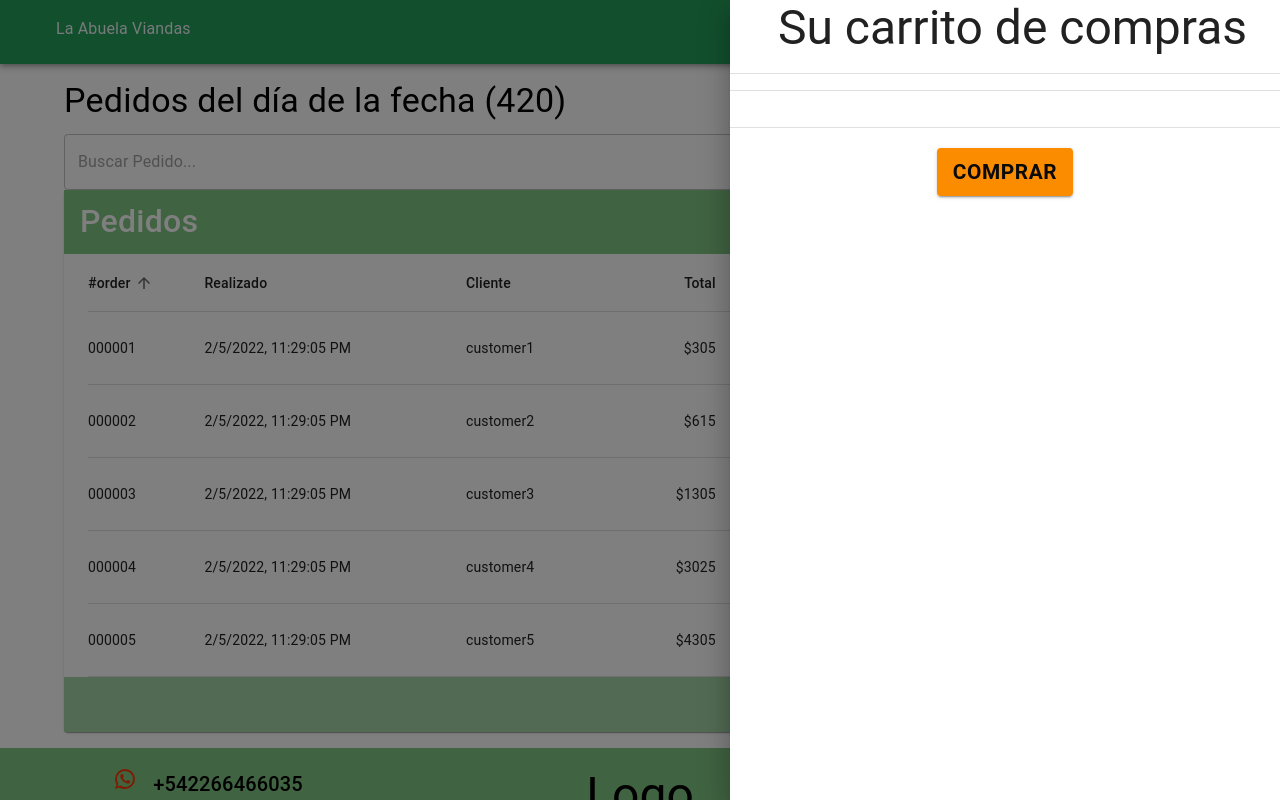
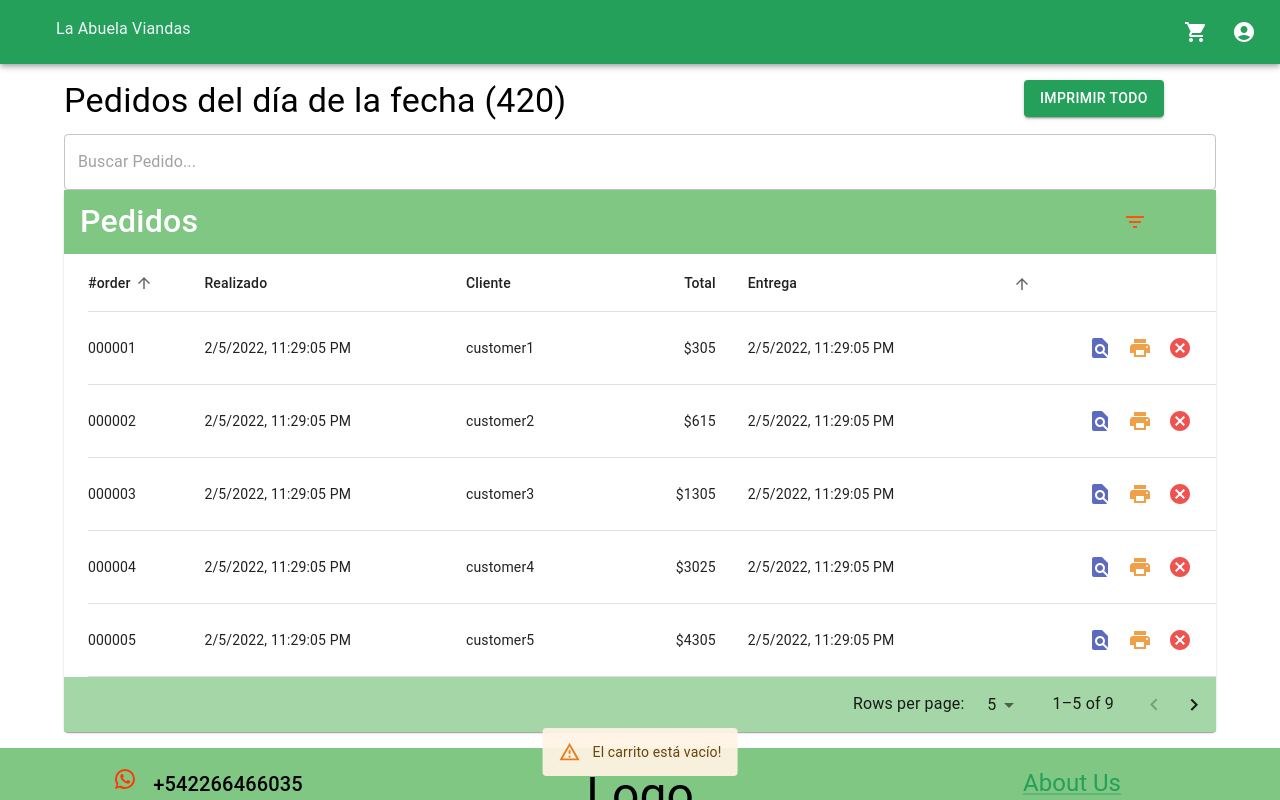
Before and after one commit to scorpion712/abuela-viandas, a Next.js app in the folder frontend/: page /kitchen in a window 1280 px wide. Both pictures are taken after a click on the button 1196 px from the left and 32 px from the top of the page. Shown: the top 800 px of the page. Built offline with nearby package versions, Linux system fonts and the light colour scheme; a web font is replaced by a local one.

Commit message:
Adding footer and cart styles

```diff
--- a/frontend/Cart/components/CartBody.tsx
+++ b/frontend/Cart/components/CartBody.tsx
@@ -1,5 +1,10 @@
 import React from "react";
-import { Box, Button, Divider } from "@mui/material";
+import {
+  Box,
+  Container,
+  Divider,
+  Typography,
+} from "@mui/material";
 
 import CartCheckout from "./CartCheckout";
 import { CartProvider } from "../context/CartProvider";
@@ -16,6 +21,7 @@ interface CartBodyProps {
 export const CartBody = (props: CartBodyProps) => {
   const { anchor, toggleDrawer } = props;
 
+  const { cartItems } = useCart();
   return (
     // <CartProvider>
     <Box
--- a/frontend/Cart/components/CartCheckout.tsx
+++ b/frontend/Cart/components/CartCheckout.tsx
@@ -12,7 +12,7 @@ export default function CartCheckout() {
 
   return (
     <Box className={classes.cartPurchaseButton}>
-      <Button variant="contained" onClick={handleCheckOut}>
+      <Button variant="contained" onClick={handleCheckOut} color="secondary" style={{fontSize:'1.3rem', fontWeight: "600", color: "#2b2626", paddingLeft: '2rem', paddingRight: '2rem'}}>
         Comprar
       </Button>
     </Box>
--- a/frontend/Cart/components/CartItem.tsx
+++ b/frontend/Cart/components/CartItem.tsx
@@ -1,4 +1,4 @@
-import { ListItemIcon, ListItemText } from "@mui/material";
+import { Badge, ListItemIcon, ListItemText } from "@mui/material";
 import React from "react";
 
 import useStyles from "../../hooks/useStyles";
@@ -14,12 +14,14 @@ export const CartItem = (props: CartItemProps) => {
   const { item } = product;
   return (
     <>
+    <Badge badgeContent={product.note ? 1 : ""} color="info" >
       <ListItemIcon>
         {
           // eslint-disable-next-line @next/next/no-img-element
           <img src={item.image} height="80px" width="80px" alt="Not Found" />
         }
       </ListItemIcon>
+      </Badge>
       <ListItemText style={{marginLeft: '.3rem', marginRight: '.3rem'}}
         primary={item.name}
         secondary={item.description}
--- a/frontend/Cart/components/CartItemControlButton.tsx
+++ b/frontend/Cart/components/CartItemControlButton.tsx
@@ -1,5 +1,5 @@
 import React from "react";
-import { Button, ButtonGroup } from "@mui/material";
+import { Button, ButtonGroup, Grid } from "@mui/material";
 import RemoveCircleOutlineIcon from "@mui/icons-material/RemoveCircleOutline";
 import AddCircleOutlineIcon from "@mui/icons-material/AddCircleOutline";
 import DeleteForeverIcon from "@mui/icons-material/DeleteForever";
@@ -18,26 +18,12 @@ export const CartItemControlButton = (props: CartItemControlBtnProps) => {
   const { addOneToCart, deleteFromCart, removeFromCart } = useCart();
 
   return (
-    <ButtonGroup
-      orientation="vertical"
-      aria-label="vertical contained button group"
-      variant="outlined"
-      size="small"
-      className={classes.cartButtonGroup}
-    >
-      <Button variant="text" onClick={() => addOneToCart(productId)}>
-        <AddCircleOutlineIcon className={classes.addCircleIcon} />
-      </Button>
-      <Button variant="text" onClick={() => deleteFromCart(productId)}>
-        <RemoveCircleOutlineIcon
-          className={classes.removeCircleIcon}
-        ></RemoveCircleOutlineIcon>
-      </Button>
-      <Button variant="text" onClick={() => removeFromCart(productId)}>
-        <DeleteForeverIcon
-          className={classes.deleteCircleIcon}
-        ></DeleteForeverIcon>
-      </Button>
-    </ButtonGroup>
+    <Grid >
+      <Grid item xs={12}>
+       <AddCircleOutlineIcon className={classes.addCircleIcon} onClick={() => addOneToCart(productId)}/>
+       <RemoveCircleOutlineIcon className={classes.removeCircleIcon} onClick={() => deleteFromCart(productId)}/>
+       <DeleteForeverIcon className={classes.deleteCircleIcon} onClick={() => removeFromCart(productId)}/>
+      </Grid>
+    </Grid>
   );
 };
--- a/frontend/components/AppBarIcons.tsx
+++ b/frontend/components/AppBarIcons.tsx
@@ -1,22 +1,36 @@
-import { Badge, Box, IconButton } from "@mui/material";
-import React from "react";
+import { Badge, Box, IconButton, Button, Alert } from "@mui/material";
+import React, { useEffect } from "react";
 import ShoppingCartIcon from "@mui/icons-material/ShoppingCart";
 import AccountCircle from "@mui/icons-material/AccountCircle";
-import { useAuth0 } from "@auth0/auth0-react";
+import Snackbar from "@material-ui/core/Snackbar";
+import Slide, { SlideProps } from "@material-ui/core/Slide";
 
 import { useCart } from "../Cart/hooks/useCart";
 import { useToggle } from "../hooks/useToggle";
 import Cart from "../Cart/Cart";
 import router from "next/router";
+import useStyles from "../hooks/useStyles";
+
+function TransitionLeft(props: any) {
+  return <Slide {...props} direction="left" />;
+}
 
 export const AppBarIcons = () => {
-    const { open: openCartDialog, toggleOpen: toggleDrawer } = useToggle();
-    const { cartItems } = useCart();
-    const { loginWithRedirect } = useAuth0();
+
+  const classes = useStyles();
+
+  const { open: openCartDialog, toggleOpen: toggleDrawer } = useToggle();
+  const { cartItems } = useCart();
 
   const handleLoginClick = () => {
     router.push("/login");
-  }
+  };
+
+  const [open, setOpen] = React.useState(false);
+
+  const handleClose = () => {
+    setOpen(false);
+  };
 
   return (
     <Box sx={{ display: { xs: "none", md: "flex" } }}>
@@ -27,7 +41,7 @@ export const AppBarIcons = () => {
         onClick={toggleDrawer}
       >
         <Badge badgeContent={cartItems?.length} color="error">
-          <ShoppingCartIcon />
+          <ShoppingCartIcon onClick={() => setOpen(cartItems.length <= 0)}/>
         </Badge>
       </IconButton>
       {/* <NextLink href="/login" passHref>
@@ -45,7 +59,23 @@ export const AppBarIcons = () => {
       </IconButton>
       {/* </Link>
             </NextLink> */}
+      {open || cartItems.length <= 0 ? (
+        <Snackbar
+          open={open}
+          onClose={handleClose}
+          TransitionComponent={TransitionLeft}
+          key={"transition ? transition.name : "}
+        >
+          <Alert
+            severity="warning"
+            className={classes.popUpMessage}
+          >
+            El carrito está vacío!
+          </Alert>
+        </Snackbar>
+      ) : (
         <Cart toggleDrawer={toggleDrawer} openCartDialog={openCartDialog} />
+      )}
     </Box>
   );
 };
--- a/frontend/components/Banner.tsx
+++ b/frontend/components/Banner.tsx
@@ -11,7 +11,7 @@ export default function Banner() {
     title: 'This could be a title',
     description:
       "Multiple lines of text that form the slogan or same information about how to do a purchase.",
-    image: 'https://source.unsplash.com/random',
+    image: 'https://http2.mlstatic.com/D_NQ_NP_907895-MLA52183869643_102022-OO.jpg',
     imgText: 'main image description',
     linkText: 'Continue reading…',
   };
@@ -22,7 +22,7 @@ export default function Banner() {
       <div className={classes.overlay} />
       <Grid container>
         <Grid item md={6}>
-          <div className={classes.mainFeaturedPostContent}>
+          <div className={classes.mainFeaturedPostContent} style={{opacity: '0'}}>
             <Typography component="h1" variant="h3" color="inherit" gutterBottom>
               {post.title}
             </Typography>
--- a/frontend/components/Footer.tsx
+++ b/frontend/components/Footer.tsx
@@ -1,11 +1,18 @@
-import { Container, Grid, Link, List, ListItem, Typography } from "@mui/material";
+import {
+  Container,
+  Grid,
+  Link,
+  List,
+  ListItem,
+  Typography,
+} from "@mui/material";
 import React from "react";
-import WhatsAppIcon from '@material-ui/icons/WhatsApp';
-import FacebookIcon from '@material-ui/icons/Facebook';
-import InstagramIcon from '@material-ui/icons/Instagram';
-import TwitterIcon from '@material-ui/icons/Twitter';
-import EmailIcon from '@material-ui/icons/Email';
-import RoomIcon from '@material-ui/icons/Room';
+import WhatsAppIcon from "@material-ui/icons/WhatsApp";
+import FacebookIcon from "@material-ui/icons/Facebook";
+import InstagramIcon from "@material-ui/icons/Instagram";
+import TwitterIcon from "@material-ui/icons/Twitter";
+import EmailIcon from "@material-ui/icons/Email";
+import RoomIcon from "@material-ui/icons/Room";
 
 import useStyles from "../hooks/useStyles";
 import { Box } from "@mui/system";
@@ -28,42 +35,60 @@ export const Footer = () => {
 
   return (
     <footer className={classes.footer}>
-      <Grid container spacing={2} style={{marginTop: '.2rem'}}>
+      <Grid container spacing={2} style={{ marginTop: ".2rem" }}>
         <Grid item xs={4}>
           <Grid container>
             <Grid item xs={12}>
-                <Typography gutterBottom variant="h6" >
-                    <WhatsAppIcon style={{marginRight: '1rem', color: '#ff3600'}}  color='secondary'/>
+              <Typography gutterBottom variant="h6">
+                <WhatsAppIcon
+                  style={{ marginRight: "1rem", color: "#ff3600" }}
+                  color="secondary"
+                />
                 +542266466035
               </Typography>
             </Grid>
             <Grid item xs={12}>
-                <Typography  gutterBottom variant="h6">
-                    <FacebookIcon style={{marginRight: '1rem', color: '#ff3600'}} color='secondary'/>
+              <Typography gutterBottom variant="h6">
+                <FacebookIcon
+                  style={{ marginRight: "1rem", color: "#ff3600" }}
+                  color="secondary"
+                />
                 Viandas la abuela
               </Typography>
             </Grid>
             <Grid item xs={12}>
-                <Typography  gutterBottom variant="h6">
-                    <InstagramIcon style={{marginRight: '1rem', color: '#ff3600'}} color='secondary'/>
+              <Typography gutterBottom variant="h6">
+                <InstagramIcon
+                  style={{ marginRight: "1rem", color: "#ff3600" }}
+                  color="secondary"
+                />
                 bernaiseeventos1
               </Typography>
             </Grid>
             <Grid item xs={12}>
-                <Typography  gutterBottom variant="h6">
-                    <TwitterIcon style={{marginRight: '1rem', color: '#ff3600'}} color='secondary'/>
+              <Typography gutterBottom variant="h6">
+                <TwitterIcon
+                  style={{ marginRight: "1rem", color: "#ff3600" }}
+                  color="secondary"
+                />
                 @laviandas
               </Typography>
             </Grid>
             <Grid item xs={12}>
-                <Typography  gutterBottom variant="h6">
-                    <EmailIcon style={{marginRight: '1rem', color: '#ff3600'}} color='secondary'/>
+              <Typography gutterBottom variant="h6">
+                <EmailIcon
+                  style={{ marginRight: "1rem", color: "#ff3600" }}
+                  color="secondary"
+                />
                 viandaslaabuela@gmail.com
               </Typography>
             </Grid>
             <Grid item xs={12}>
               <Typography gutterBottom variant="h6">
-                    <RoomIcon style={{marginRight: '1rem', color: '#ff3600'}} color='secondary'/>
+                <RoomIcon
+                  style={{ marginRight: "1rem", color: "#ff3600" }}
+                  color="secondary"
+                />
                 Calle 25, Nro. 760 Balcarce, 7620. Buenos Aires, Argentina
               </Typography>
             </Grid>
@@ -71,7 +96,6 @@ export const Footer = () => {
         </Grid>
         <Grid item xs={4}>
           <Container>
-
             <Typography variant="h3">Logo</Typography>
             <Typography variant="h4">Slogan</Typography>
           </Container>
@@ -79,24 +103,31 @@ export const Footer = () => {
         <Grid item xs={4}>
           <Grid container>
             <Grid item xs={12}>
-              <Link style={{color:'#000', textDecoration:'none'}}>
-              <Typography variant="h5" gutterBottom>About Us</Typography>
-             </Link>
-            </Grid>
-            <Grid item xs={12}>
-              <Link style={{color:'#000', textDecoration:'none'}}>
-                <Typography variant="h5" gutterBottom>Políticas de Seguridad
+              <Link className={classes.footerLink}>
+                <Typography variant="h5" gutterBottom>
+                  About Us
                 </Typography>
               </Link>
             </Grid>
             <Grid item xs={12}>
-              <Link style={{color:'#000', textDecoration:'none'}}>
-                <Typography variant="h5" gutterBottom>Preguntas Frecuentes</Typography>
+              <Link className={classes.footerLink}>
+                <Typography variant="h5" gutterBottom>
+                  Políticas de Seguridad
+                </Typography>
               </Link>
             </Grid>
             <Grid item xs={12}>
-              <Link style={{color:'#000', textDecoration:'none'}}>
-                <Typography variant="h5" gutterBottom>Medios de Pago</Typography>
+              <Link className={classes.footerLink}>
+                <Typography variant="h5" gutterBottom>
+                  Preguntas Frecuentes
+                </Typography>
+              </Link>
+            </Grid>
+            <Grid item xs={12}>
+              <Link className={classes.footerLink}>
+                <Typography variant="h5" gutterBottom>
+                  Medios de Pago
+                </Typography>
               </Link>
             </Grid>
           </Grid>
--- a/frontend/hooks/useStyles.ts
+++ b/frontend/hooks/useStyles.ts
@@ -86,9 +86,11 @@ const useStyles = makeStyles((theme: Theme) => ({
     },
     // cart
     cartTitle: {
-        marginLeft: "3rem",
+        display: "flex",
+        justifyContent: 'center',
         alignItems: "center",
         alignContent: "center",
+        marginTop:'1rem'
     },
     cartItemsList: {
         display: "flex",
@@ -106,23 +108,32 @@ const useStyles = makeStyles((theme: Theme) => ({
         display: "flex",
         textAlign: "center",
         alignItems: "center",
-        justifyContent: "center",
-        '& Button': {
-            backgroundColor: orange[600],
-            color: "#0A0A0A",
-            fontWeight: 'bold',
-            fontSize: '1.3rem',
-        }
+        justifyContent: "center"
     },
     // cart item icons
     addCircleIcon: {
         color: green[700],
+        '&:hover': {
+            cursor: 'pointer',
+            backgroundColor: green[50],
+            borderRadius: '22px'
+        }
     },
     removeCircleIcon: {
         color: red[600],
+        '&:hover': {
+            cursor: 'pointer',
+            backgroundColor: red[50],
+            borderRadius: '22px'
+        }
     },
     deleteCircleIcon: {
         color: red[900],
+        '&:hover': {
+            cursor: 'pointer',
+            backgroundColor: red[100],
+            borderRadius: '22px'
+        }
     },
     // carousel
     slide: {
@@ -242,6 +253,23 @@ const useStyles = makeStyles((theme: Theme) => ({
         //     paddingRight: 0,
         // },
     },
+    // footer links
+    footerLink: {
+        color: '#000',
+        '&:hover': {
+            color: '#ff3600',
+            cursor: 'pointer'
+        }
+    },
+    // popUpMessage
+    popUpMessage: {
+        backgroundColor: "#ff3600",
+        color: "#FAFAFA",
+        fontSize: "1.1rem",
+        fontWeight: "normal",
+        borderRadius: '22px',
+        opacity: '.93'
+      }
 }));
 
 export default useStyles;
```
Lines whose indentation alone changed are shown as unchanged.
